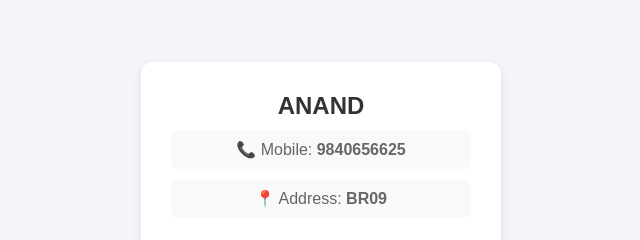
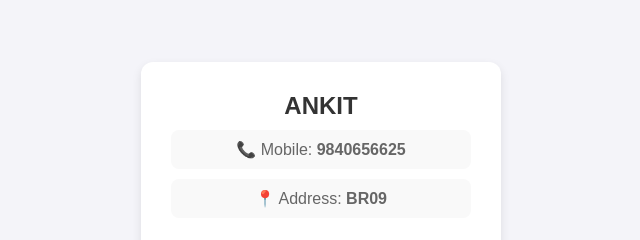
Before and after one commit to sfdc1032/contact-card, a plain HTML site: page index.html in a window 1280 px wide. Shown: the part 240-480 px from the top of the page, 319-959 px from the left. Drawn offline with Linux system fonts and the light colour scheme.

Commit message:
Update index.html

```diff
--- a/index.html
+++ b/index.html
@@ -42,7 +42,7 @@ border-radius: 8px;
 <body>
 
 <div class="card">
-<div class="name">ANAND</div>
+<div class="name">ANKIT</div>
 <div class="detail">📞 Mobile: <strong>9840656625</strong></div>
 <div class="detail">📍 Address: <strong>BR09</strong></div>
 </div>
```
